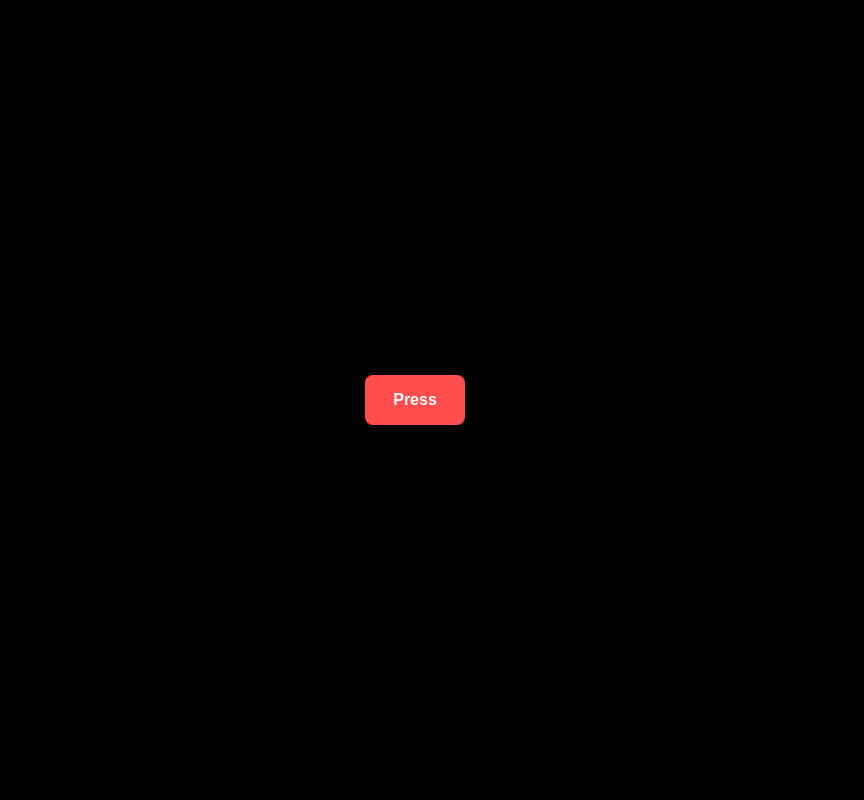
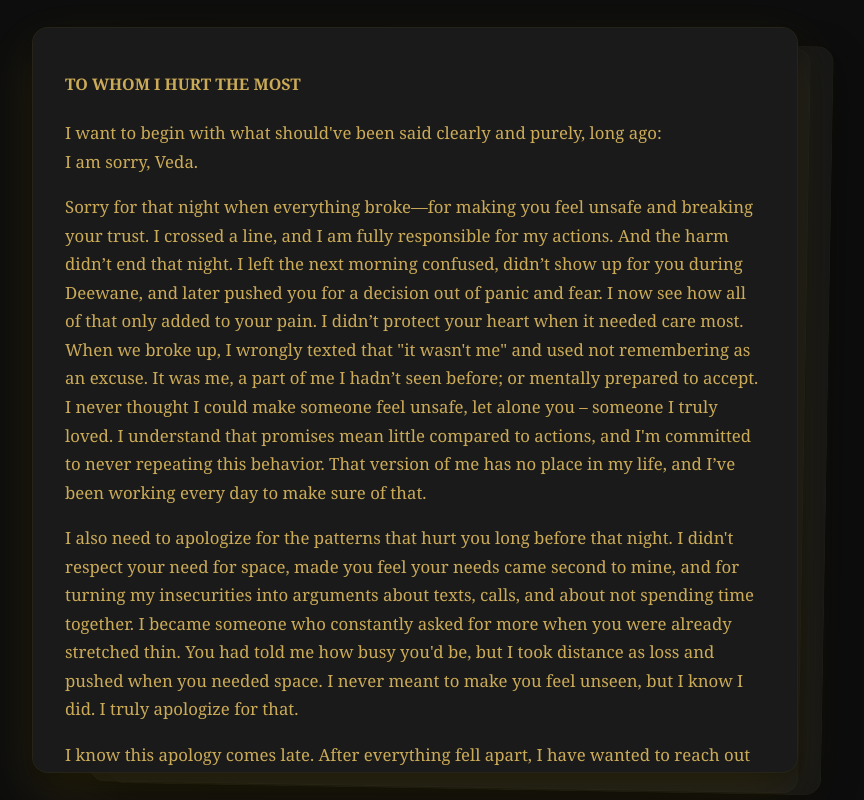
Before and after one commit to akgupta2002D/gift, a Next.js app: page / in a window 1280 px wide. Shown: the whole page, without its empty margins (225-1089 px from the left). Built offline with nearby package versions, Linux system fonts and the light colour scheme.

Commit message:
Add letter

```diff
--- a/app/globals.css
+++ b/app/globals.css
@@ -1,13 +1,88 @@
-:root {
-  --background: #ffffff;
-  --foreground: #171717;
+/* globals.css */
+
+html, body {
+  margin: 0;
+  padding: 0;
+  font-family: 'Georgia', serif;
+  background-color: #0d0d0d;
+  color: wheat;
+  scroll-behavior: smooth;
 }
 
-body {
-  margin: 0;
+.page {
   display: flex;
   justify-content: center;
-  align-items: center;
-  height: 100vh;
-  background-color: black;
+  align-items: start;
+  padding: 3rem 1rem;
+  position: relative;
 }
+
+/* Paragraph styling */
+p {
+  font-size: 1.05rem;
+  line-height: 1.7;
+  margin-bottom: 1rem;
+}
+
+/* Fixed content container */
+.paper {
+  position: fixed;
+  top: 50%;
+  left: 50%;
+  transform: translate(-50%, -50%);
+  width: 90vw;
+  max-width: 700px;
+  height: 85vh;
+  background-color: #1a1a1a;
+  padding: 2rem;
+  border-radius: 16px;
+  box-shadow: 0 20px 50px rgba(255, 215, 0, 0.1), 0 8px 20px rgba(0, 0, 0, 0.5);
+  border: 1px solid rgba(255, 215, 0, 0.05);
+  overflow-y: auto;
+  scrollbar-width: none;
+  z-index: 5;
+}
+
+.paper::-webkit-scrollbar {
+  display: none;
+}
+
+/* Responsive adjustments */
+@media (max-width: 768px) {
+  .page {
+    flex-direction: column;
+    align-items: center;
+  }
+}
+
+
+/* Updated text color */
+body {
+  color: #CBAB58;
+}
+
+/* Background paper illusion — right side only */
+.background-sheet {
+  position: fixed;
+  top: 50%;
+  left: 50%; /* Shift right */
+  width: 90vw;
+  max-width: 700px;
+  height: 92vh;
+  background-color: #1a1a1a;
+  border-radius: 16px;
+  transform: translate(-50%, -50%);
+  box-shadow: 0 10px 40px rgba(0, 0, 0, 0.4);
+  border: 1px solid rgba(255, 215, 0, 0.02);
+  opacity: 0.9;
+}
+
+.sheet1 {
+  transform: translate(-45%, -48%) rotate(1deg) scale(1.01);
+  z-index: 1;
+}
+
+.sheet2 {
+  transform: translate(-42%, -48%) rotate(1deg) scale(1.015);
+  z-index: 0;
+}
--- a/app/page.js
+++ b/app/page.js
@@ -1,6 +1,37 @@
-import React from "react";
-import ButtonComponent from "./components/ButtonComponent";
+import './globals.css';
 
 export default function Home() {
-  return <ButtonComponent />;
+  return (
+    <div className="page">
+      <div className="background-sheet sheet1" />
+      <div className="background-sheet sheet2" />
+
+      <main className="paper">
+        <h2 style={{ fontSize: '1rem', marginBottom: '1.5rem', fontWeight: 'bold' }}>
+          TO WHOM I HURT THE MOST
+        </h2>
+
+        <p>I want to begin with what should've been said clearly and purely, long ago:<br />I am sorry, Veda.</p>
+
+
+
+        <p>
+          Sorry for that night when everything broke—for making you feel unsafe and breaking your trust. I crossed a line, and I am fully responsible for my actions. And the harm didn’t end that night. I left the next morning confused, didn’t show up for you during Deewane, and later pushed you for a decision out of panic and fear. I now see how all of that only added to your pain. I didn’t protect your heart when it needed care most. When we broke up, I wrongly texted that "it wasn't me" and used not remembering as an excuse. It was me, a part of me I hadn’t seen before; or mentally prepared to accept. I never thought I could make someone feel unsafe, let alone you – someone I truly loved. I understand that promises mean little compared to actions, and I'm committed to never repeating this behavior. That version of me has no place in my life, and I’ve been working every day to make sure of that.
+        </p>
+
+        <p>
+          I also need to apologize for the patterns that hurt you long before that night. I didn't respect your need for space, made you feel your needs came second to mine, and for turning my insecurities into arguments about texts, calls, and about not spending time together. I became someone who constantly asked for more when you were already stretched thin. You had told me how busy you'd be, but I took distance as loss and pushed when you needed space. I never meant to make you feel unseen, but I know I did. I truly apologize for that.
+        </p>
+
+        <p>
+          I know this apology comes late. After everything fell apart, I have wanted to reach out every day. But I realized the hurt you carried came from my actions and any rushed conversation risked more harm than healing. I was also dealing with ongoing health issue that continued for some time after we parted. Most importantly, I needed to truly understand my actions before speaking to you again. This letter comes after honest reflection, not from a place of panic or guilt, but from a genuine desire to acknowledge the hurt I caused you. I should have found a way to express my accountability sooner, and I apologize for the additional pain my silence may have caused.
+        </p>
+
+        <p>
+          My apology stands complete as is. What follows isn't meant to justify or excuse my actions—nothing can. I'm sharing something I never got to tell you because I believe you deserve the full story.
+        </p>
+      </main>
+
+    </div>
+  );
 }
--- a/app/styles/HeartComponent.module.css
+++ b/app/styles/HeartComponent.module.css
@@ -25,9 +25,9 @@
     backdrop-filter: blur(12px);
     background: linear-gradient(
       135deg,
-      #ffffff 0%,
-      #ff77e9 40%,
-      #77e4ff 100%
+      #ff18c5 0%,
+      #3126fa 40%,
+      #ffffff 100%
     );
     color: #240046;
     font-size: 1.2rem;
```
